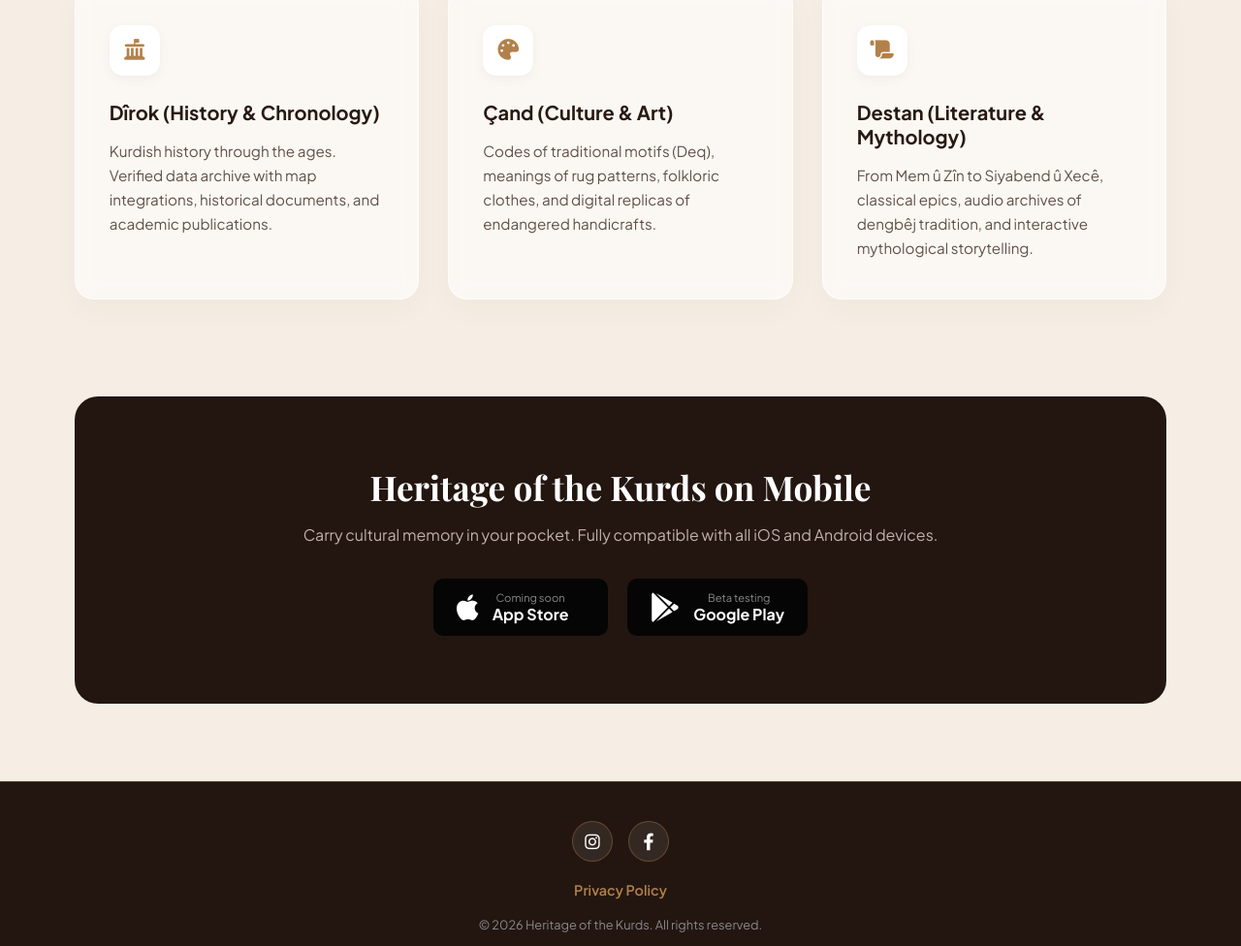
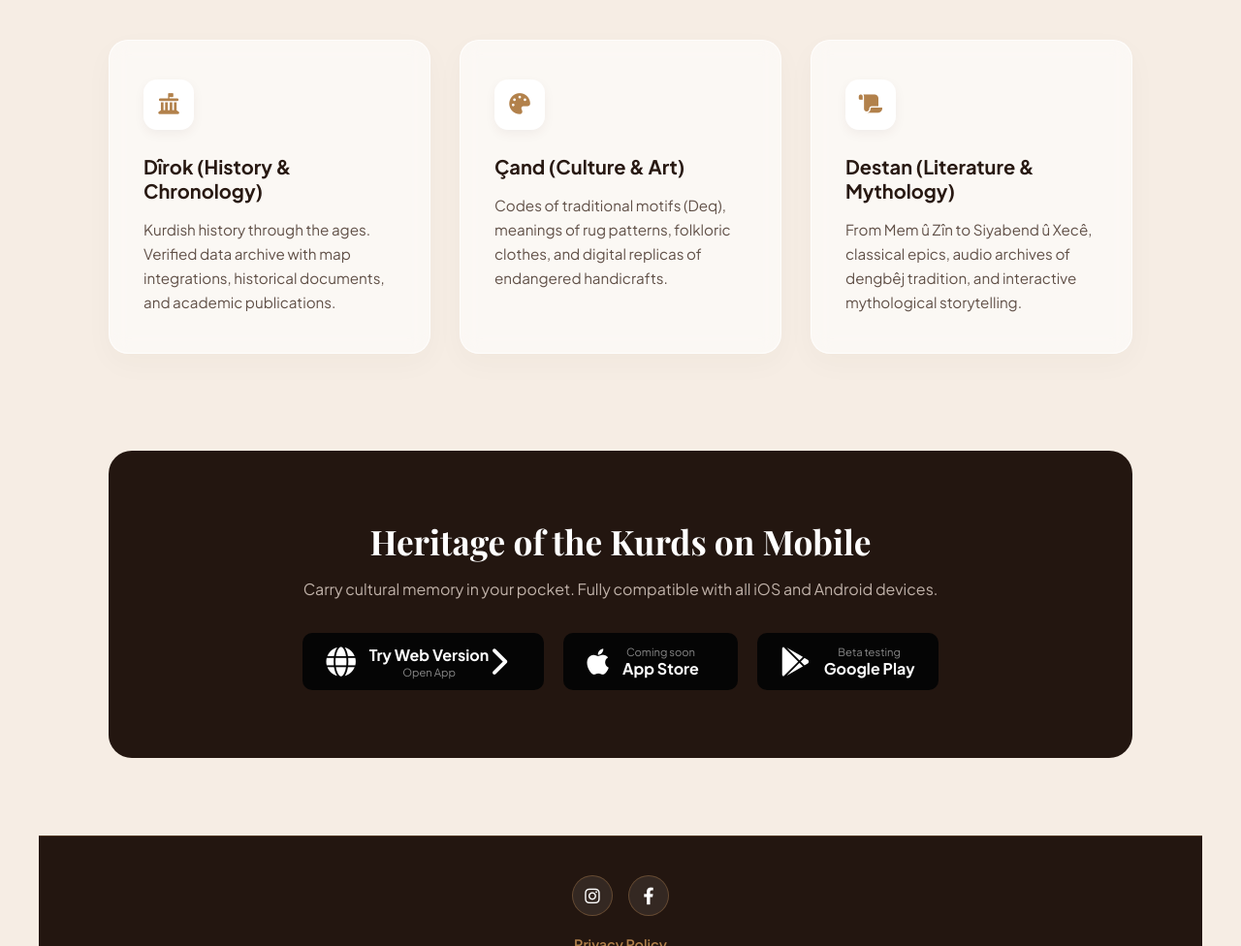
Before and after one commit to demyeman-blip/heritage-of-the-kurd, a plain HTML site: page index.html in a window 1280 px wide. Shown: the part 1015-1991 px from the top of the page at 97% size. Drawn offline with nearby package versions, Linux system fonts and the light colour scheme; a web font is replaced by a local one.

Commit message:
Buton tasarimi arkadasimin gonderdigi tasarıma gore guncellendi

```diff
--- a/index.html
+++ b/index.html
@@ -119,16 +119,25 @@
         <div class="jumbotron-inner">
             <h2 data-i18n="app_sec_title">Heritage of the Kurds on Mobile</h2>
             <p data-i18n="app_sec_desc">Carry cultural memory in your pocket. Fully compatible with all iOS and Android devices.</p>
-
             <div class="app-market-badges">
-                <a href="https://heritageofthekurdstest.flutterflow.app/" target="_blank" rel="noopener noreferrer" class="market-badge-link">
+    <!-- 1. Try Web Version -->
+    <a href="https://heritageofthekurdstest.flutterflow.app/" target="_blank" rel="noopener noreferrer" class="market-badge-link custom-badge">
+        <i class="fa-solid fa-globe badge-icon"></i>
+        <div class="badge-text-strings">
+            <strong>Try Web Version</strong>
+            <span>Open App</span>
+        </div>
+        <i class="fa-solid fa-chevron-right badge-arrow"></i>
+    </a>
+            <div class="app-market-badges">
+                <a href="#"  class="market-badge-link custom-badege">
                     <i class="fa-brands fa-apple"></i>
                     <div class="badge-text-strings">
                         <span>Coming soon</span>
                         <strong>App Store</strong>
                     </div>
                 </a>
-                <a href="https://heritageofthekurdstest.flutterflow.app/" target="_blank" rel="noopener noreferrer" class="market-badge-link">
+                <a href="#"  class="market-badge-link custom-badege">
                     <i class="fa-brands fa-google-play"></i>
                     <div class="badge-text-strings">
                         <span>Beta testing</span>
--- a/styles.css
+++ b/styles.css
@@ -34,6 +34,10 @@ body {
     position: relative;
     min-height: 100vh;
     padding-top: var(--nav-height);
+}
+body {
+    max-width: 1200px; /* Ekran ne kadar büyük olursa olsun tasarım bu genişlikte kalır */
+    margin: 0 auto;    /* Sayfayı ekranda tam ortalar */
 }
 
 /* Splash Screen (Açılış Ekranı) Styles */
@@ -376,6 +380,11 @@ body {
     border-width: 6px;
     z-index: 5;
 }
+img {
+    max-width: 100%;
+    height: auto;
+    object-fit: cover; /* Resmin oranını bozmadan kutuya sığdırır */
+}
 
 .screenshot-img {
     width: 100%;
```
